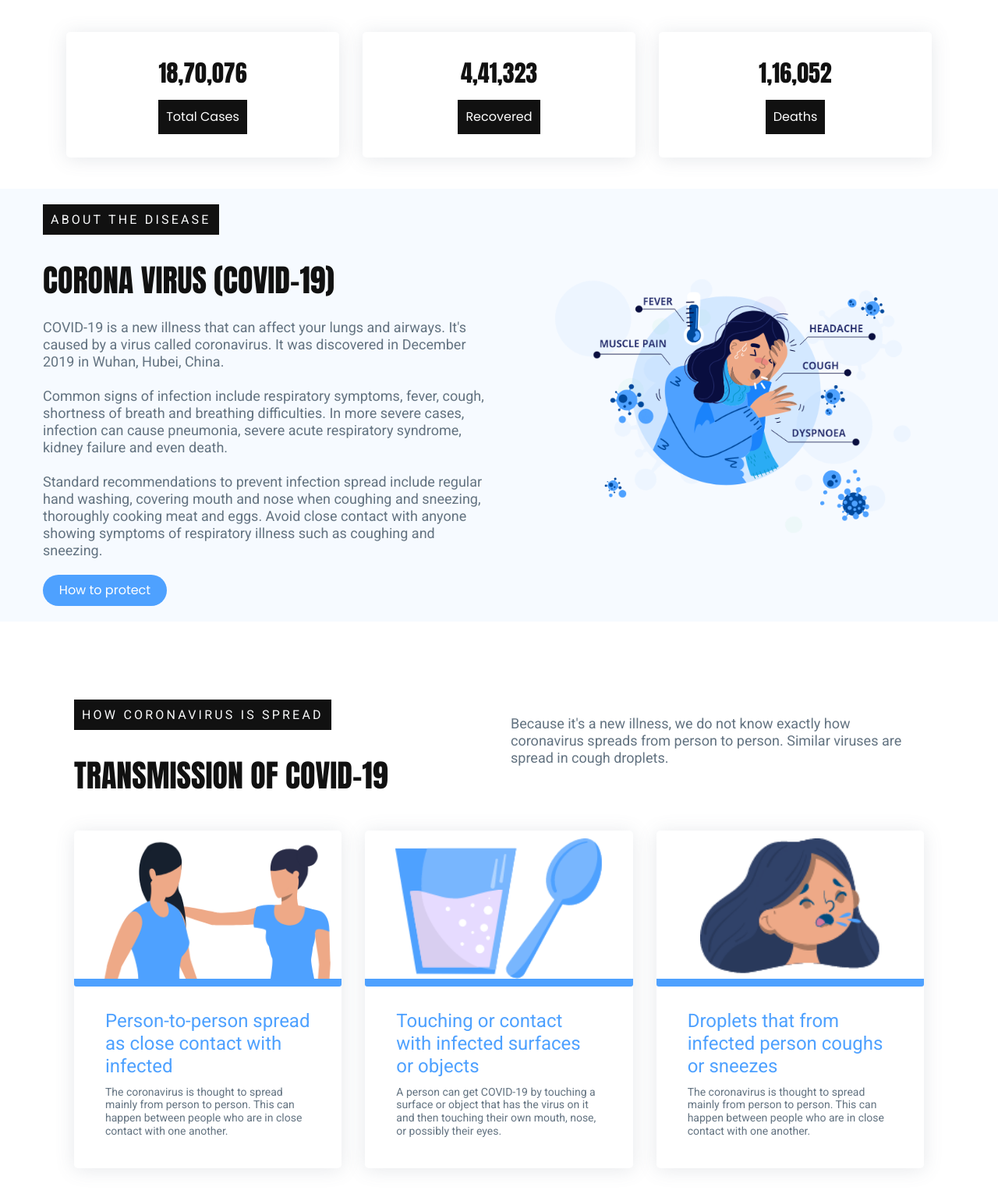
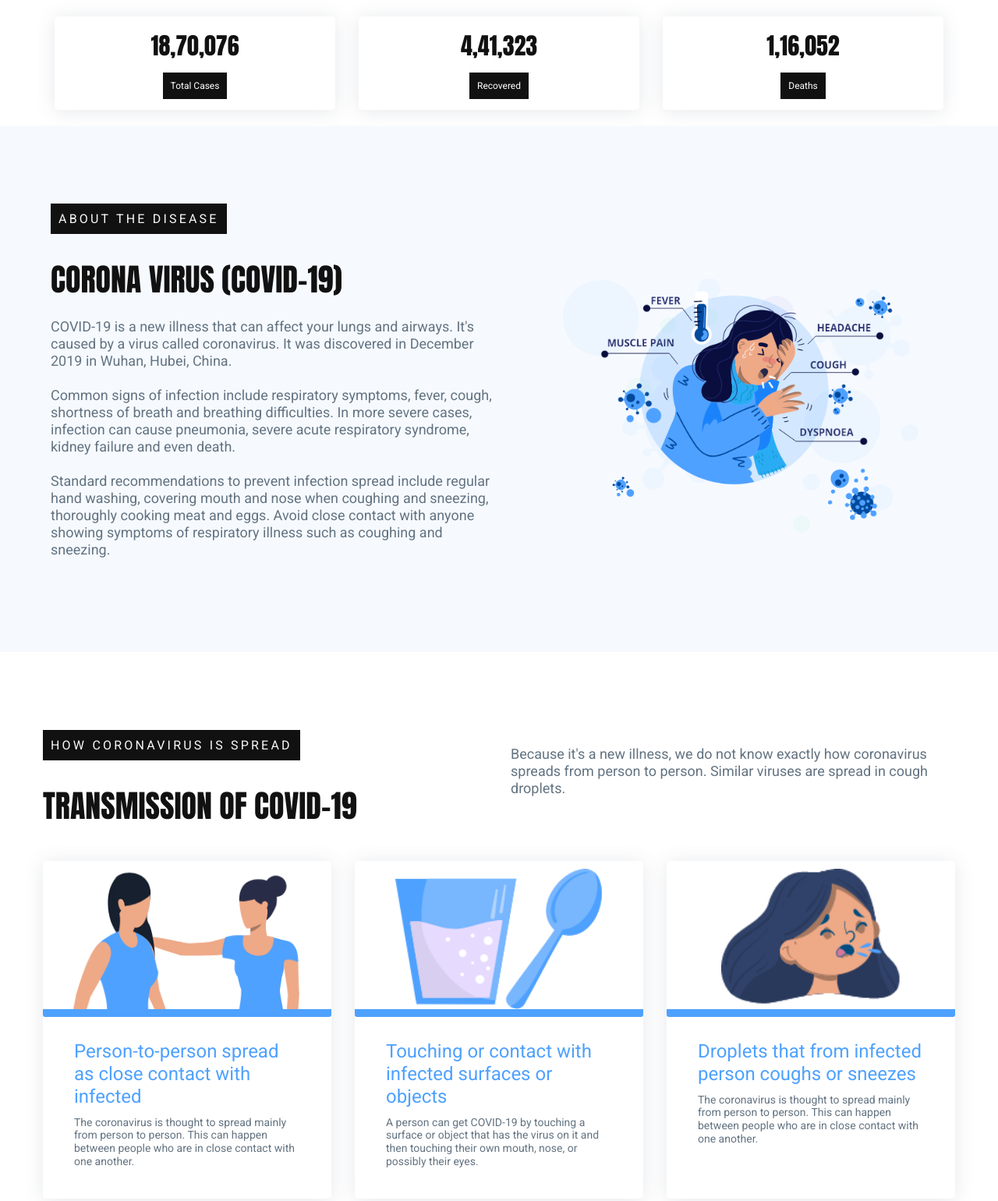
Before and after one commit to aritrakrbasu/covid, a plain HTML site: page index.html in a window 1280 px wide. Shown: the part 500-2040 px from the top of the page at 78% size. Drawn offline with nearby package versions, Linux system fonts and the light colour scheme; a script that the page names is missing.

Commit message:
Final Edit

```diff
--- a/css/style.css
+++ b/css/style.css
@@ -173,6 +173,7 @@ a:hover
     position: relative;
 	width: 100%;
 	display: block;
+	padding:150px 0px;
 }
 .full-height {
     height: 100vh;
@@ -381,6 +382,15 @@ a:hover
 	width:80%;
 	margin:0px auto;
 }
+.card-deck-3-sm .info-card
+{
+	width:370px;
+	height:120px;
+}
+.card-deck-3-sm .info-card .card-body
+{
+	padding:15px;
+}
 .info-card
 {
 
@@ -407,7 +417,18 @@ a:hover
 	margin:0px auto;
 	background:#111111;
 	color:#fff;
+	font-family: Roboto;
+  font-size: 12px;
+  font-weight: normal;
+  font-stretch: normal;
+  font-style: normal;
+  line-height: 1.17;
 
+}
+.about-section
+{
+	padding-left:65px !important;
+	padding-right:65px !important;
 }
 
 .info-card .card-img
@@ -455,7 +476,7 @@ a:hover
 }
 .section
 {
-	padding:100px 40px;
+	padding:100px 0px;
 }
 .info-card .card-img-right
 {
@@ -699,8 +720,9 @@ a:hover
 {
 	border-bottom:10px solid #4ea1ff;
 	background:#fff;
-	height:auto;
+	height:190px;
 	width:100%;
+	padding:0px 50px;
 }
 .blog-card .card-text
 {
--- a/index.html
+++ b/index.html
@@ -88,7 +88,7 @@
 	</div>
 </div>
 <!-- 3 info grid -->
-<div class="container-fluid custom-container">
+<div class="container-fluid custom-container p-0">
 	<div class="card-deck card-deck-3-sm ">
 		 <div class="card info-card">
 			<div class="card-body text-center">
@@ -111,7 +111,7 @@
 	</div>
 </div>
 <!--About section-->
-<div class="container-fluid theme-bg-2 about-section ">
+<div class="container-fluid theme-bg-2 section about-section">
 <div class="custom-container">
 	<div class="row">
 	<div class="col-lg-12 col-sm-12 col-md-12 col-xl-12 d-sm-block d-md-none">
@@ -131,7 +131,6 @@
 				Common signs of infection include respiratory symptoms, fever, cough, shortness of breath and breathing difficulties. In more severe cases, infection can cause pneumonia, severe acute respiratory syndrome, kidney failure and even death.<br><br>
 				Standard recommendations to prevent infection spread include regular hand washing, covering mouth and nose when coughing and sneezing, thoroughly cooking meat and eggs. Avoid close contact with anyone showing symptoms of respiratory illness such as coughing and sneezing.
 				</p>
-				<a class="nav-link btn-rounded-nav theme-bg-1 " href="#">How to protect</a>
 			</div>
 		</div>
 		<div class="col-lg-6 col-sm-6 col-md-6 col-xl-6 d-sm-none d-md-block">
@@ -193,7 +192,7 @@
 	</div>
 </div>
 <!--Symptoms section-->
-<div class="container-fluid theme-bg-2 section">
+<div class="container-fluid theme-bg-2 about-section section">
 <div class="custom-container">
 	<div class="row">
 		<div class="col-lg-12 col-sm-12 col-md-12 col-xl-12">
@@ -413,7 +412,7 @@
 	</div>
 </div>
 <!--treatment section-->
-<div class="container-fluid theme-bg-2 section">
+<div class="container-fluid theme-bg-2 about-section section">
 <div class="custom-container">
 	<div class="row">
 		<div class="col-lg-12 col-sm-12 col-md-12 col-xl-12">
@@ -465,7 +464,7 @@
 </div>
 </div>
 <!--dos donts section-->
-<div class="container-fluid custom-container section">
+<div class="container-fluid custom-container section pl-0">
 	<div class="row">
 		<div class="col-lg-12 col-sm-12 col-md-12 col-xl-12">
 			<div class="header-description">
@@ -570,7 +569,7 @@
 </div>
 
 <!--Common question & answer section-->
-<div class="container-fluid section theme-bg-2">
+<div class="container-fluid section about-section theme-bg-2">
 <div class="custom-container">
 	<div class="row">
 		<div class="col-lg-12 col-sm-12 col-md-12 col-xl-12">
```
